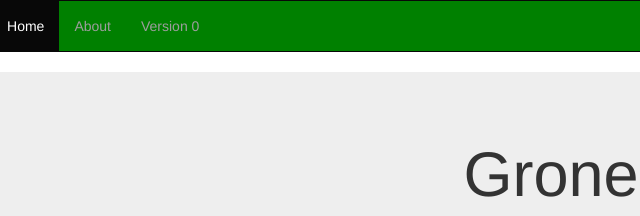
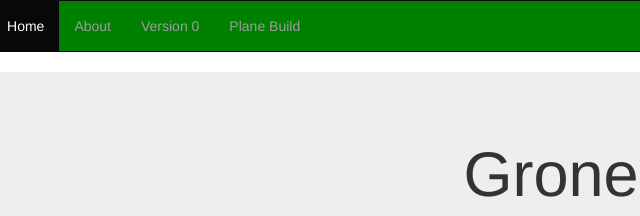
Before and after one commit to Hriday-S/seed_planting_drone, a plain HTML site: page index.html in a window 1280 px wide. Shown: the top 216 px of the page, 89-729 px from the left. Drawn offline with nearby package versions, Linux system fonts and the light colour scheme.

Commit message:
plane build page

```diff
--- a/index.html
+++ b/index.html
@@ -29,6 +29,7 @@
           <li class="active"><a href="index.html">Home</a></li>
           <li><a href="about.html">About</a></li>
           <li><a href="version0.html">Version 0</a></li>
+          <li><a href = "planebuild.html">Plane Build</a></li>
         </ul>
       </div>
 
```
Also changed, not shown: version0.html (+1 -0 lines), planebuild.html (added).
